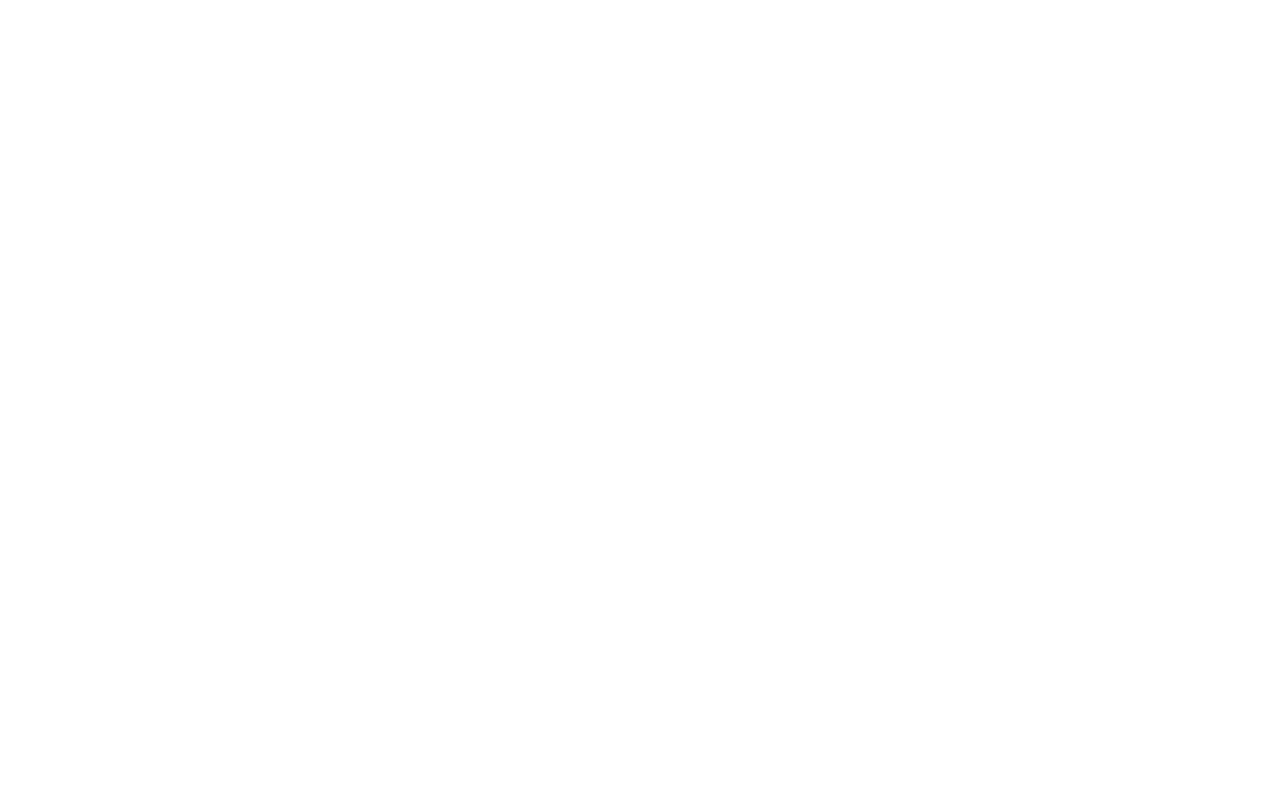
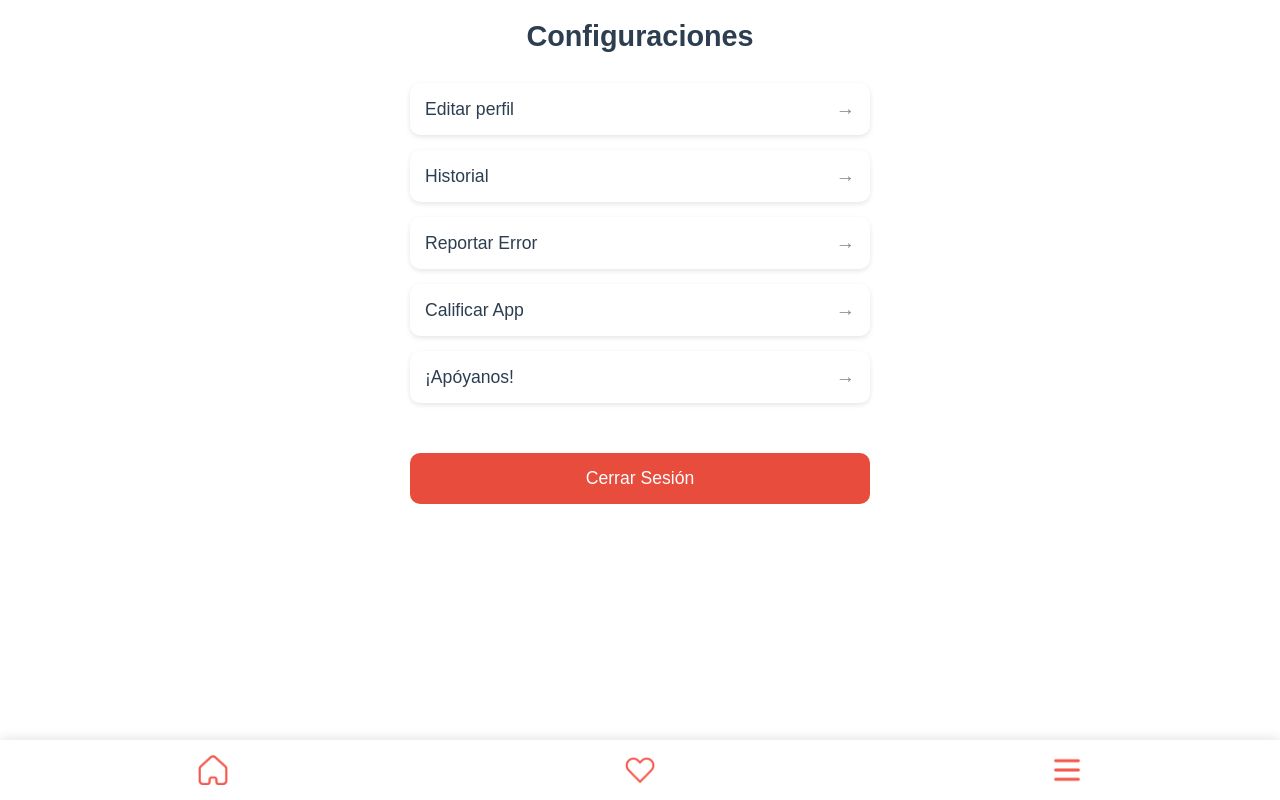
Before and after one commit to Gremory845/PuraSena, a React (Vite) app: page /settings in a window 1280 px wide. Before the commit this address had no page. Built offline with nearby package versions, Linux system fonts and the light colour scheme.

Commit message:
creación del componente Settings, también se modificó App.tsx

```diff
--- a/src/App.tsx
+++ b/src/App.tsx
@@ -2,6 +2,7 @@
 import Login from './components/Login';
 import Register from './components/Register';
 import Home from './components/Home';
+import Settings from './components/Settings';
 
 function App() {
   return (
@@ -17,6 +18,7 @@
         <Route path="/numeros" element={<Numeros />} />
         <Route path="/familia" element={<Numeros />} />
         <Route path="/ubicaciones" element={<Numeros />} />*/}
+        <Route path="/settings" element={<Settings />} />
       </Routes>
     </Router>
   );
--- /dev/null
+++ b/src/assets/Settings.css
@@ -0,0 +1,66 @@
+.settings-container {
+  padding: 20px;
+  max-width: 500px;
+  margin: 0 auto;
+  font-family: Arial, sans-serif;
+}
+
+.settings-title {
+  color: #2c3e50;
+  text-align: center;
+  margin-bottom: 30px;
+  font-size: 1.8rem;
+}
+
+.settings-menu {
+  display: flex;
+  flex-direction: column;
+  gap: 15px;
+  margin-bottom: 30px;
+}
+
+.settings-item {
+  display: flex;
+  justify-content: space-between;
+  align-items: center;
+  padding: 15px;
+  background-color: #ffffff;
+  border-radius: 10px;
+  text-decoration: none;
+  color: #2c3e50;
+  font-size: 1.1rem;
+  box-shadow: 0 2px 5px rgba(0, 0, 0, 0.1);
+  transition: all 0.3s ease;
+}
+
+.settings-item:hover {
+  background-color: #f8f9fa;
+  transform: translateX(5px);
+}
+
+.settings-item span:first-child {
+  font-weight: 500;
+}
+
+.settings-item span:last-child {
+  color: #7f8c8d;
+  font-size: 1.2rem;
+}
+
+.logout-button {
+  width: 100%;
+  padding: 15px;
+  background-color: #e74c3c;
+  color: white;
+  border: none;
+  border-radius: 10px;
+  font-size: 1.1rem;
+  font-weight: 500;
+  cursor: pointer;
+  transition: background-color 0.3s;
+  margin-top: 20px;
+}
+
+.logout-button:hover {
+  background-color: #c0392b;
+}
--- a/src/components/Home.tsx
+++ b/src/components/Home.tsx
@@ -59,7 +59,7 @@
         <Link to="/favoritos" className="nav-item">
           <img src="/fav.png" alt="Favoritos" />
         </Link>
-        <Link to="/opciones" className="nav-item">
+        <Link to="/settings" className="nav-item">
           <img src="/options.png" alt="Opciones" />
         </Link>
       </nav>
--- /dev/null
+++ b/src/components/Settings.tsx
@@ -0,0 +1,70 @@
+import React from 'react';
+import { Link } from 'react-router-dom';
+import '../assets/Settings.css';
+
+const Settings: React.FC = () => {
+  const handleLogout = () => {
+    if (window.confirm('¿Estás seguro que deseas cerrar sesión?')) {
+    // Lógica para cerrar sesión
+    console.log('Sesión cerrada');
+    // Redirigir al login
+    window.location.href = '/login';
+  }
+
+  };
+
+  return (
+    <div className="settings-container">
+      <h1 className="settings-title">Configuraciones</h1>
+
+      <div className="settings-menu">
+        <Link to="/edit-profile" className="settings-item">
+          <span>Editar perfil</span>
+          <span>→</span>
+        </Link>
+
+        <Link to="/history" className="settings-item">
+          <span>Historial</span>
+          <span>→</span>
+        </Link>
+
+        <Link to="/report-error" className="settings-item">
+          <span>Reportar Error</span>
+          <span>→</span>
+        </Link>
+
+        <Link to="/rate-app" className="settings-item">
+          <span>Calificar App</span>
+          <span>→</span>
+        </Link>
+
+        <Link to="/support-us" className="settings-item">
+          <span>¡Apóyanos!</span>
+          <span>→</span>
+        </Link>
+      </div>
+
+      <button
+        onClick={handleLogout}
+        className="logout-button"
+      >
+        Cerrar Sesión
+      </button>
+
+    {/* Navbar inferior */}
+          <nav className="bottom-navbar">
+            <Link to="/home" className="nav-item">
+              <img src="/home.png" alt="Inicio" />
+            </Link>
+            <Link to="/favoritos" className="nav-item">
+              <img src="/fav.png" alt="Favoritos" />
+            </Link>
+            <Link to="/settings" className="nav-item">
+              <img src="/options.png" alt="Opciones" />
+            </Link>
+          </nav>
+    </div>
+  );
+};
+
+export default Settings;
```
